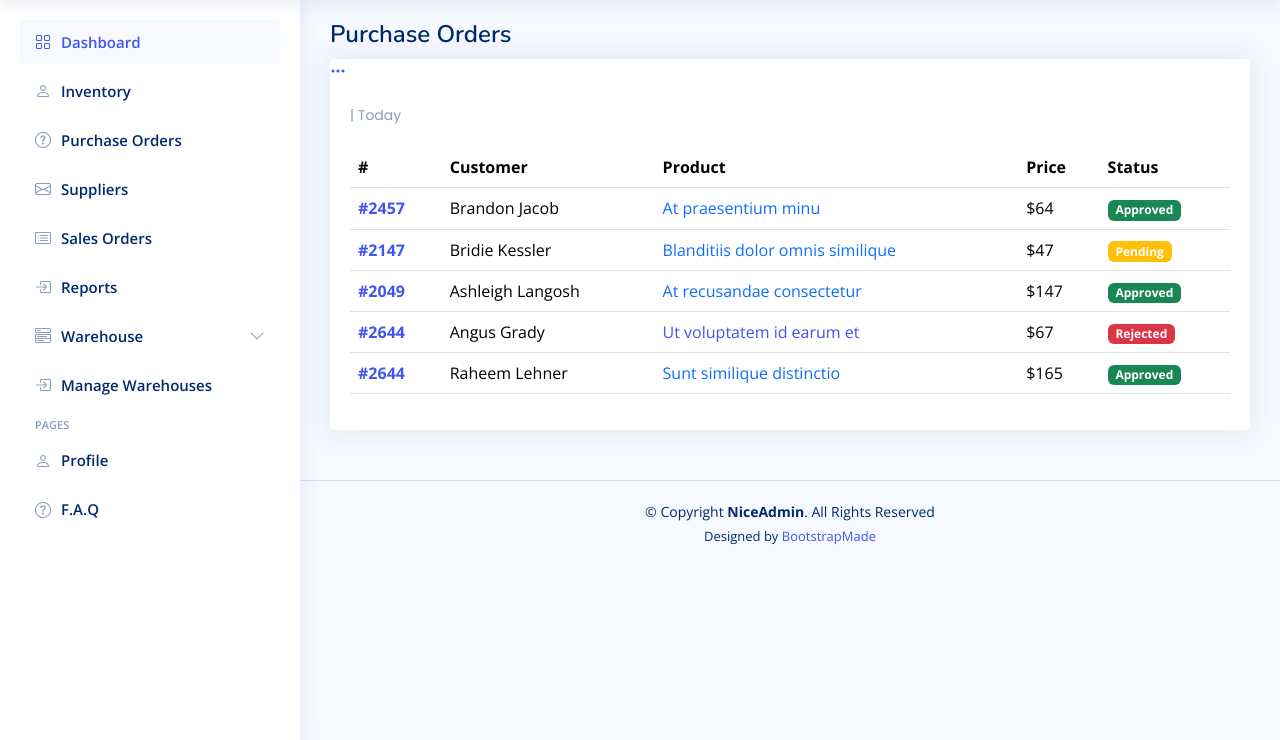
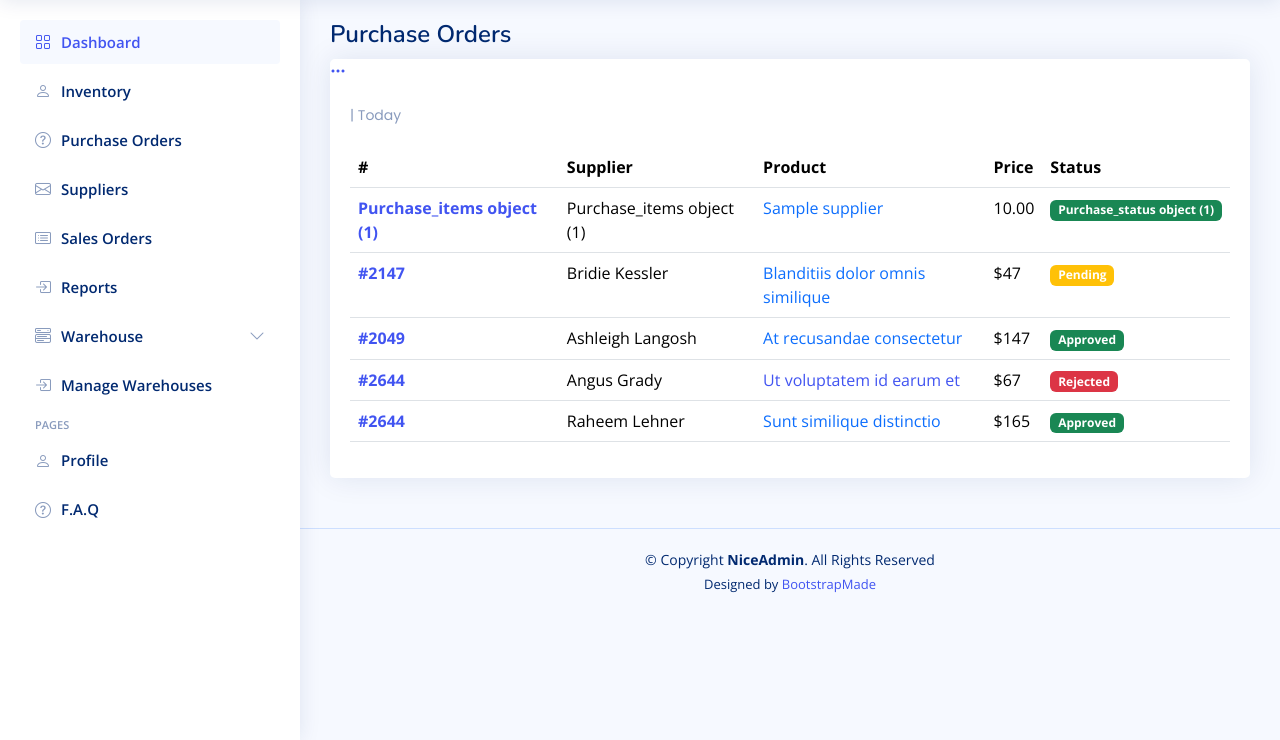
Before and after one commit to Github19982018/IMS, a Django app: page /ims/v1/purchases/ in a window 1280 px wide. Shown: the part 60-800 px from the top of the page. Run offline with Django 5.2, Linux system fonts and the light colour scheme; tables that the repository leaves empty hold one stand-in row (values such as "Sample post"); some libraries are stand-ins or nearby versions.

Commit message:
purchase status updations

```diff
--- a/IMS/templates/base.html
+++ b/IMS/templates/base.html
@@ -95,7 +95,7 @@
     height: 3px;
     background: rgb(151, 149, 149, 0.651);
     position: absolute;
-    left: 0%;
+    left: 15%;
     right: 0%;
     margin-bottom: 2vh;
     top: 8px;
@@ -124,10 +124,11 @@
 .progress-tracker .is-complete:after {
     background: rgb(31, 210, 121);
 }
-.progress-tracker .is-active:before,
-.progress-tracker .is-active:after {
+.progress-tracker .is-active:before
+{
     background: rgb(31, 210, 121);
 }
+
   </style>
 </head>
 
--- a/IMS/templates/purchases.html
+++ b/IMS/templates/purchases.html
@@ -29,20 +29,24 @@
               <thead>
                 <tr>
                   <th scope="col">#</th>
-                  <th scope="col">Customer</th>
+                  <th scope="col">Supplier</th>
                   <th scope="col">Product</th>
                   <th scope="col">Price</th>
                   <th scope="col">Status</th>
                 </tr>
               </thead>
               <tbody>
+                {% for i in purchases %}
                 <tr>
-                  <th scope="row"><a href="#">#2457</a></th>
-                  <td>Brandon Jacob</td>
-                  <td><a href="#" class="text-primary">At praesentium minu</a></td>
-                  <td>$64</td>
-                  <td><span class="badge bg-success">Approved</span></td>
+                  <th scope="row"><a href="#">{{i.id}}</a></th>
+                  <td>{{i.id}}</td>
+                  <td><a href="#" class="text-primary">{{i.supplier}}</a></td>
+                  <td>
+                    {{i.total_amount}}
+                  </td>
+                  <td><span class="badge bg-success">{{i.status}}</span></td>
                 </tr>
+                {% endfor %}
                 <tr>
                   <th scope="row"><a href="#">#2147</a></th>
                   <td>Bridie Kessler</td>
```
Also changed, not shown: IMS/templates/purchase.html (+6 -8 lines), IMS/templates/purchase_next.html (+8 -8 lines), IMS/inventory/migrations/0013_alter_inventory_updated.py (added), IMS/inventory/migrations/0014_alter_inventory_updated.py (added), IMS/inventory/migrations/0015_alter_inventory_updated.py (added), IMS/inventory/migrations/0016_warehouse_contact_person_warehouse_contact_phone_and_more.py (added), IMS/inventory/migrations/0017_alter_inventory_updated.py (added), IMS/inventory/migrations/0018_alter_inventory_updated.py (added), IMS/inventory/migrations/0019_alter_inventory_updated.py (added), IMS/purchase_orders/migrations/0002_alter_purchase_created_date.py (added), IMS/purchase_orders/migrations/0003_alter_purchase_created_date.py (added), IMS/purchase_orders/migrations/0004_rename_warehouse_purchase_warehouse_and_more.py (added), IMS/purchase_orders/migrations/0005_alter_purchase_created_date.py (added), IMS/purchase_orders/migrations/0006_alter_purchase_created_date_purchase_draft_and_more.py (added), 3 more files.
